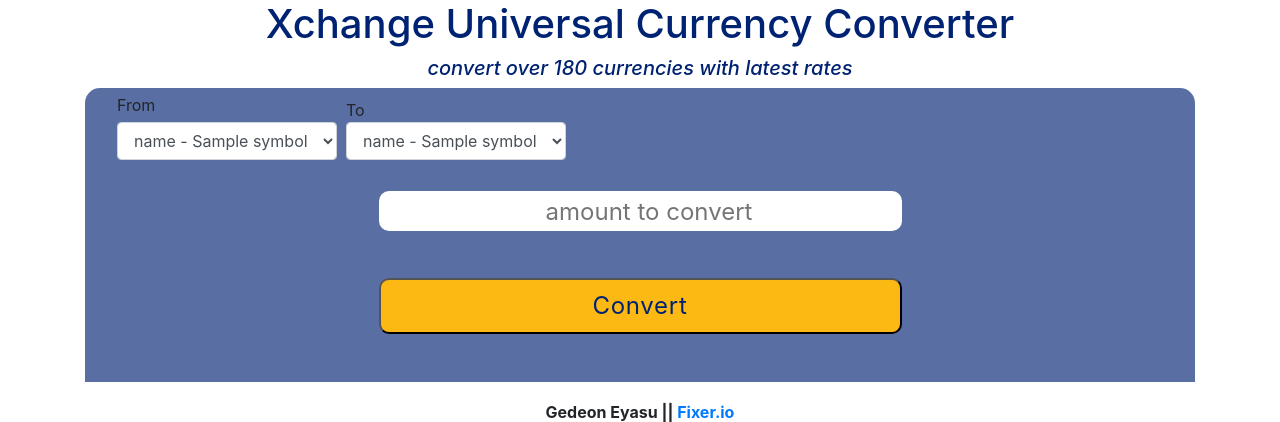
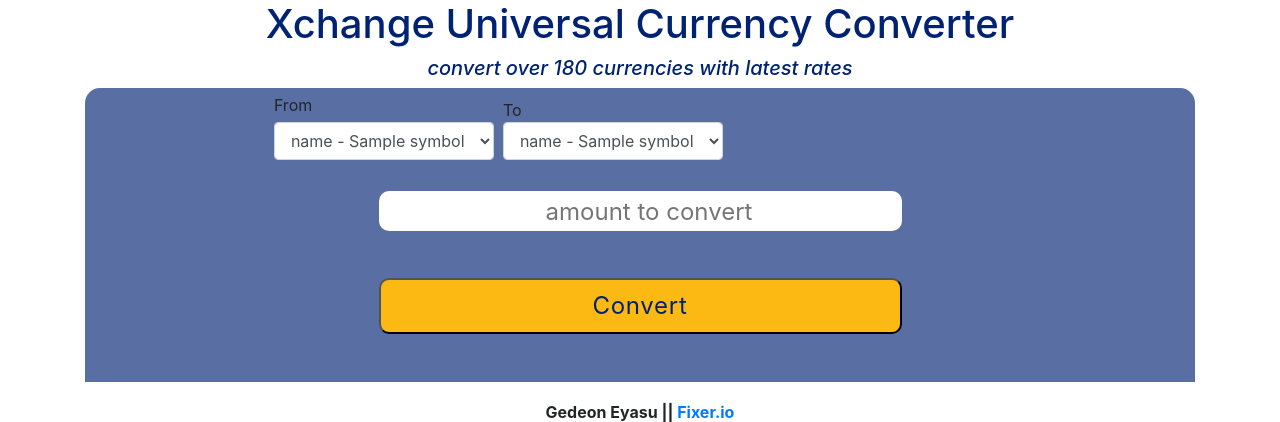
Before and after one commit to gedyeyasu/xchange, a Flask app: page / in a window 1280 px wide. Shown: the top 422 px of the page. Run offline with Flask 2, Linux system fonts and the light colour scheme; a database or web service that is not in the repository returns one stand-in record (values such as "Sample title"); data that the repository does not hold is empty; some libraries are stand-ins or nearby versions.

Commit message:
ready to deploy

```diff
--- a/templates/index.html
+++ b/templates/index.html
@@ -13,6 +13,11 @@
 		}
 		.footer{
 			text-align: center;
+
+		}
+		.list{
+			align-content: center;
+   			margin: 10% 4% 4% 15%;
 		}
 		.btn-default{
 		text-align: center;
--- a/templates/style.css
+++ b/templates/style.css
@@ -1,3 +1,4 @@
+
 	background: rgba(0, 34, 114, 0.65);
     border-radius: 15px 15px 0px 0px;
     padding: 5px 32px 30px;
```
